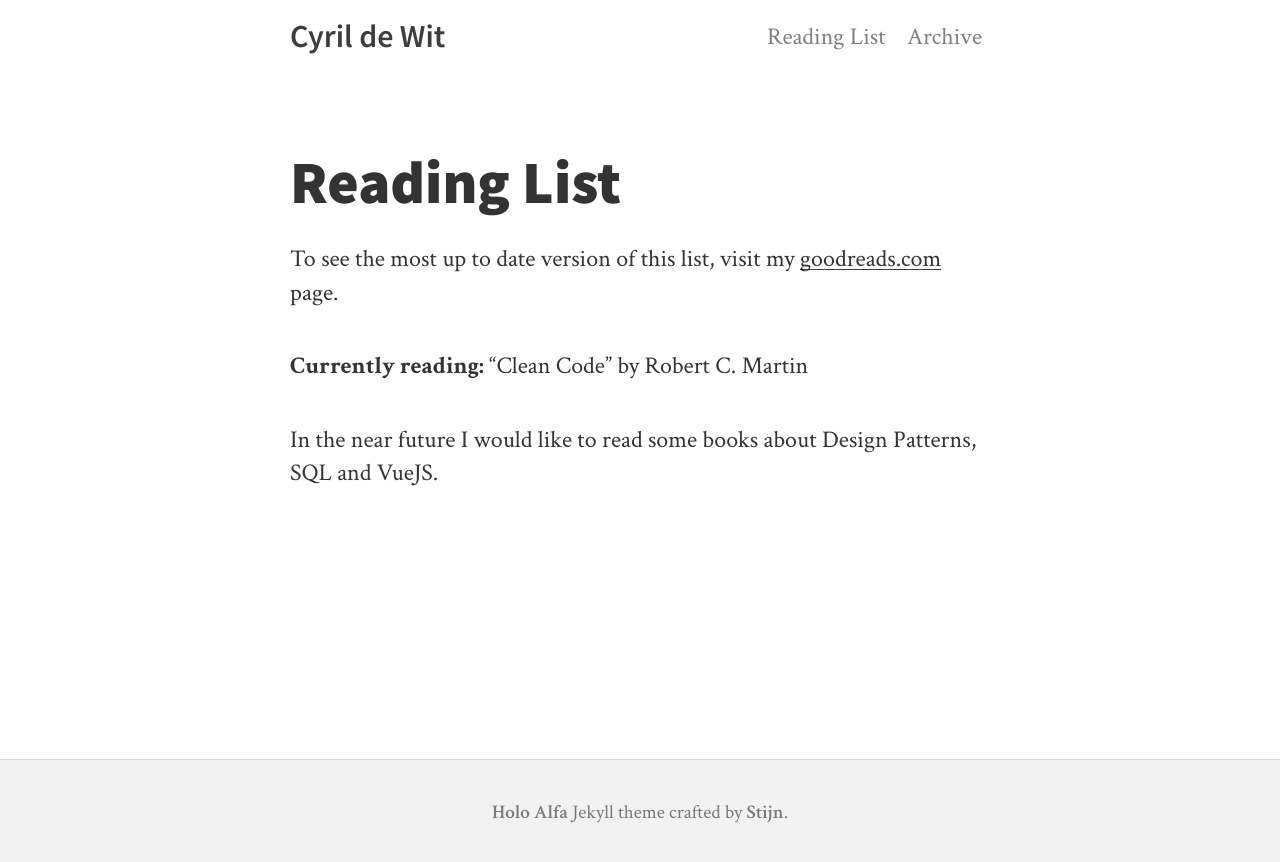
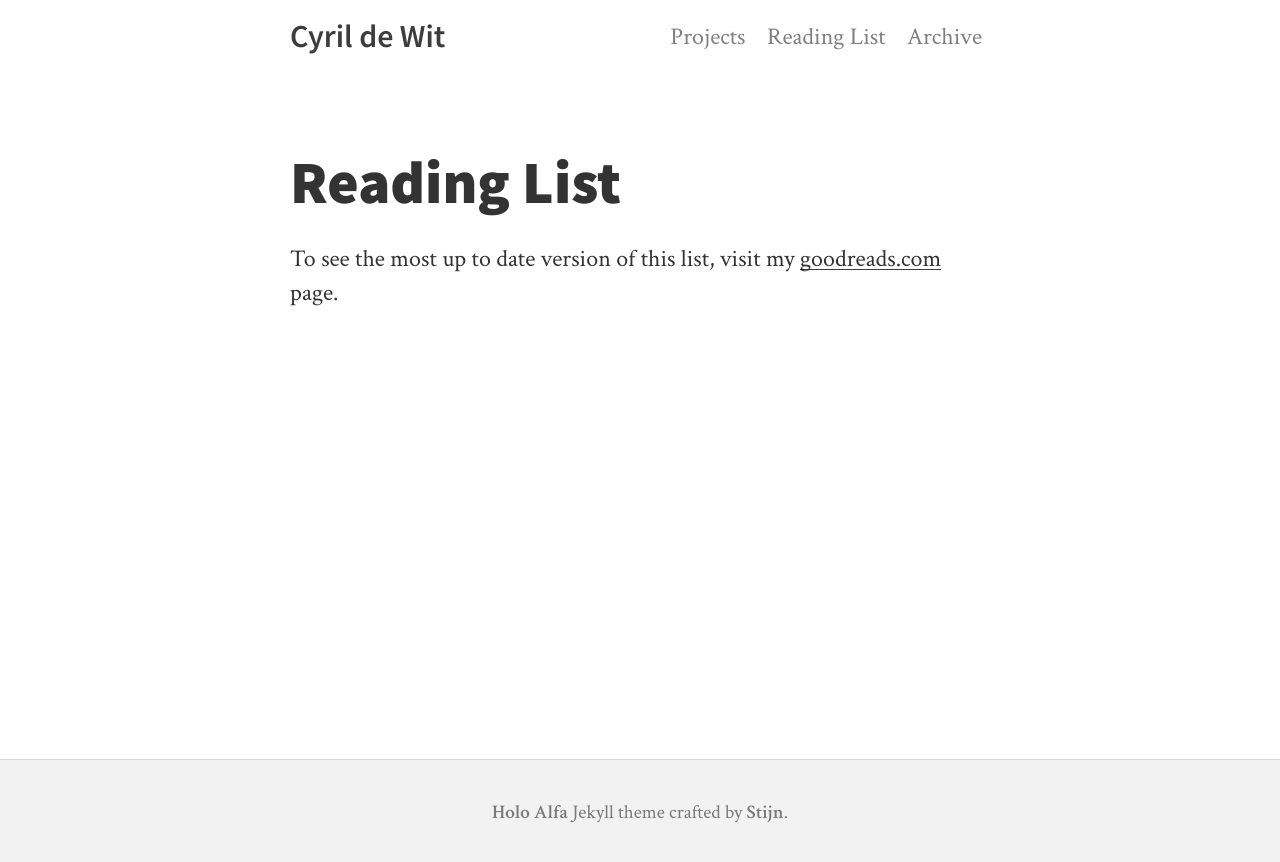
Before and after one commit to cyrildewit/cyrildewit.github.io, a Jekyll site: the page built from reading-list.md, in a window 1280 px wide. Shown: the top 862 px of the page. Built offline with Jekyll 4.4.1, drawn with Linux system fonts in a browser that asks for light colours; nearby versions of some CDN libraries; comment, search, counter and statistics services are not loaded.

Commit message:
feat: add projects page and update reading list

```diff
--- a/_includes/navigation.html
+++ b/_includes/navigation.html
@@ -1,5 +1,6 @@
 <nav>
   <!-- <a href="{{ site.baseurl }}/contact/">Contact</a> -->
+  <a href="{{ site.baseurl }}/projects/">Projects</a>
   <a href="{{ site.baseurl }}/reading-list/">Reading List</a>
   <a href="{{ site.baseurl }}/archive/">Archive</a>
 </nav>
--- a/reading-list.md
+++ b/reading-list.md
@@ -5,6 +5,6 @@
 
 To see the most up to date version of this list, visit my [goodreads.com](https://www.goodreads.com/user/show/99483870-cyril-de-wit) page.
 
-**Currently reading:** "Clean Code" by Robert C. Martin
+<!-- **Currently reading:** "Clean Code" by Robert C. Martin -->
 
-In the near future I would like to read some books about Design Patterns, SQL and VueJS.
+<!-- In the near future I would like to read some books about Design Patterns, SQL and VueJS. -->
```
Also changed, not shown: projects.md (added, +16 -0 lines).
